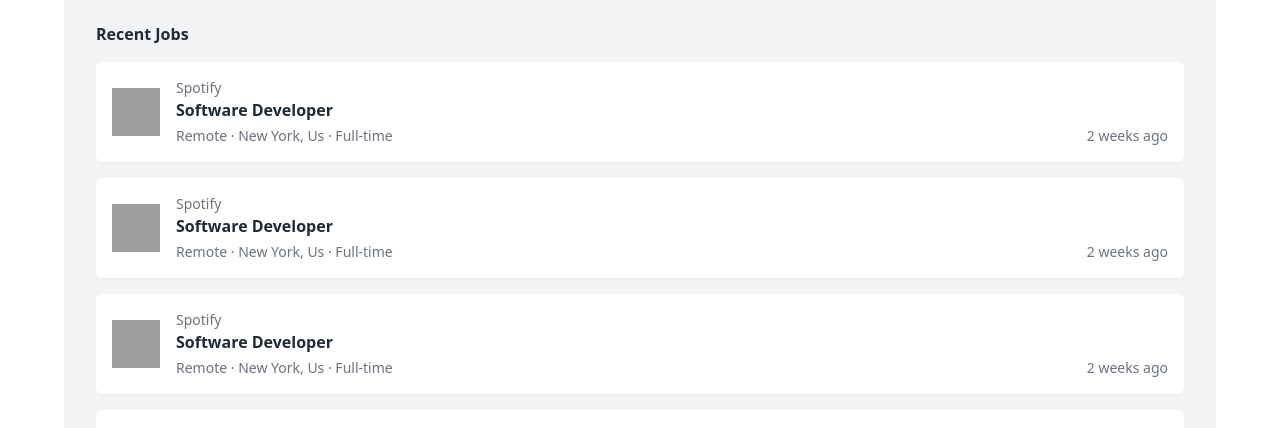
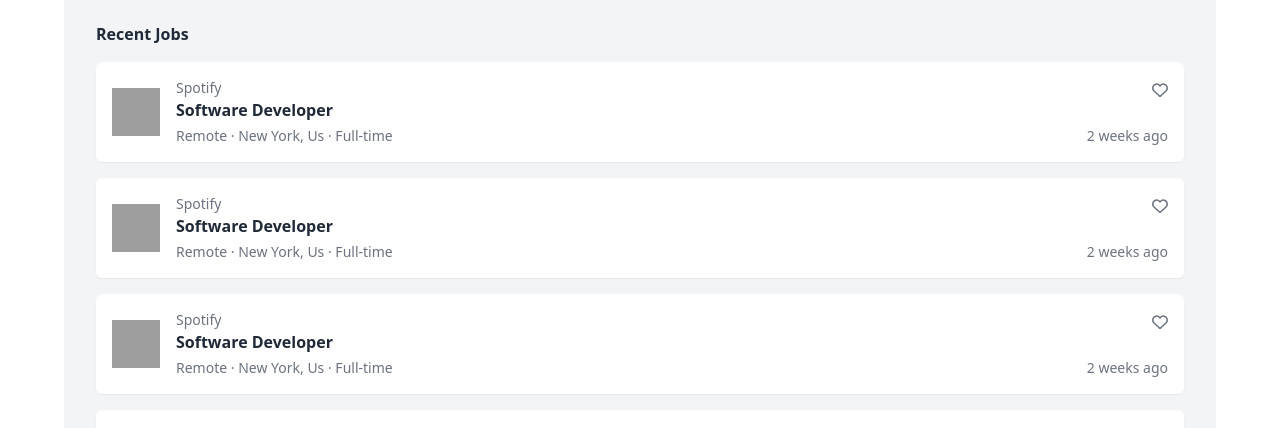
Before and after one commit to yoursandeshshrestha/FutureIntern, a Next.js app: page / in a window 1280 px wide. Shown: the part 364-792 px from the top of the page. Built offline with nearby package versions, Linux system fonts and the light colour scheme; grey boxes are pictures that could not be loaded.

Commit message:
Minor fix on home page + added heart button

```diff
--- a/src/app/components/Jobrow.tsx
+++ b/src/app/components/Jobrow.tsx
@@ -1,11 +1,15 @@
 import { FontAwesomeIcon } from "@fortawesome/react-fontawesome";
+import { faHeart } from "@fortawesome/free-regular-svg-icons";
 
 export default function JobRow() {
   return (
     <>
       <div className="bg-white p-4 rounded-md shadow-sm flex gap-4 relative">
-        <div className="absolute top-2 right-4">
-          <i className="fa-regular fa-heart"></i>
+        <div className="absolute top-4 right-4">
+          <FontAwesomeIcon
+            className="size-4 cursor-pointer text-gray-500"
+            icon={faHeart}
+          />
         </div>
         <div className="content-center ">
           <img
```
